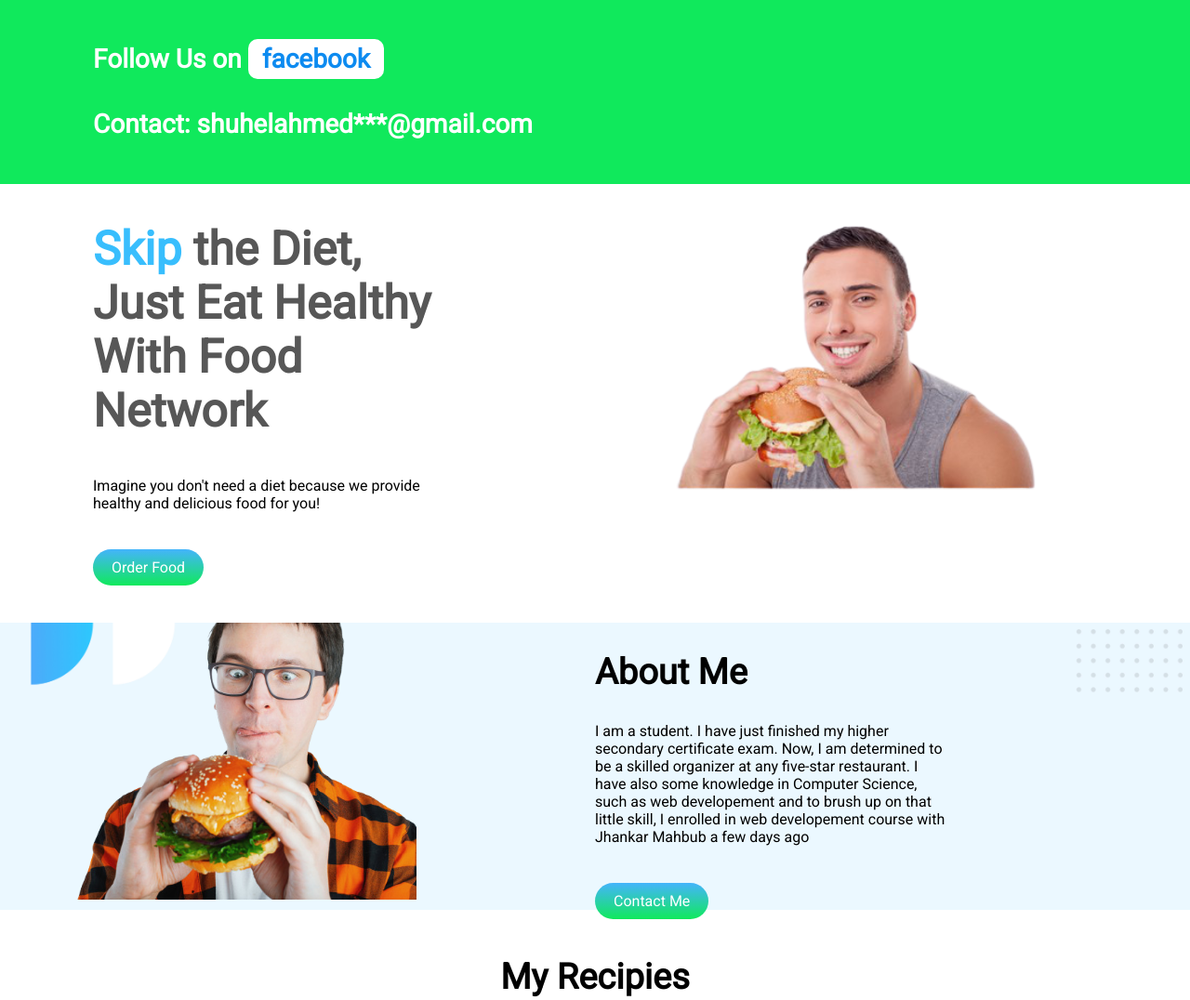
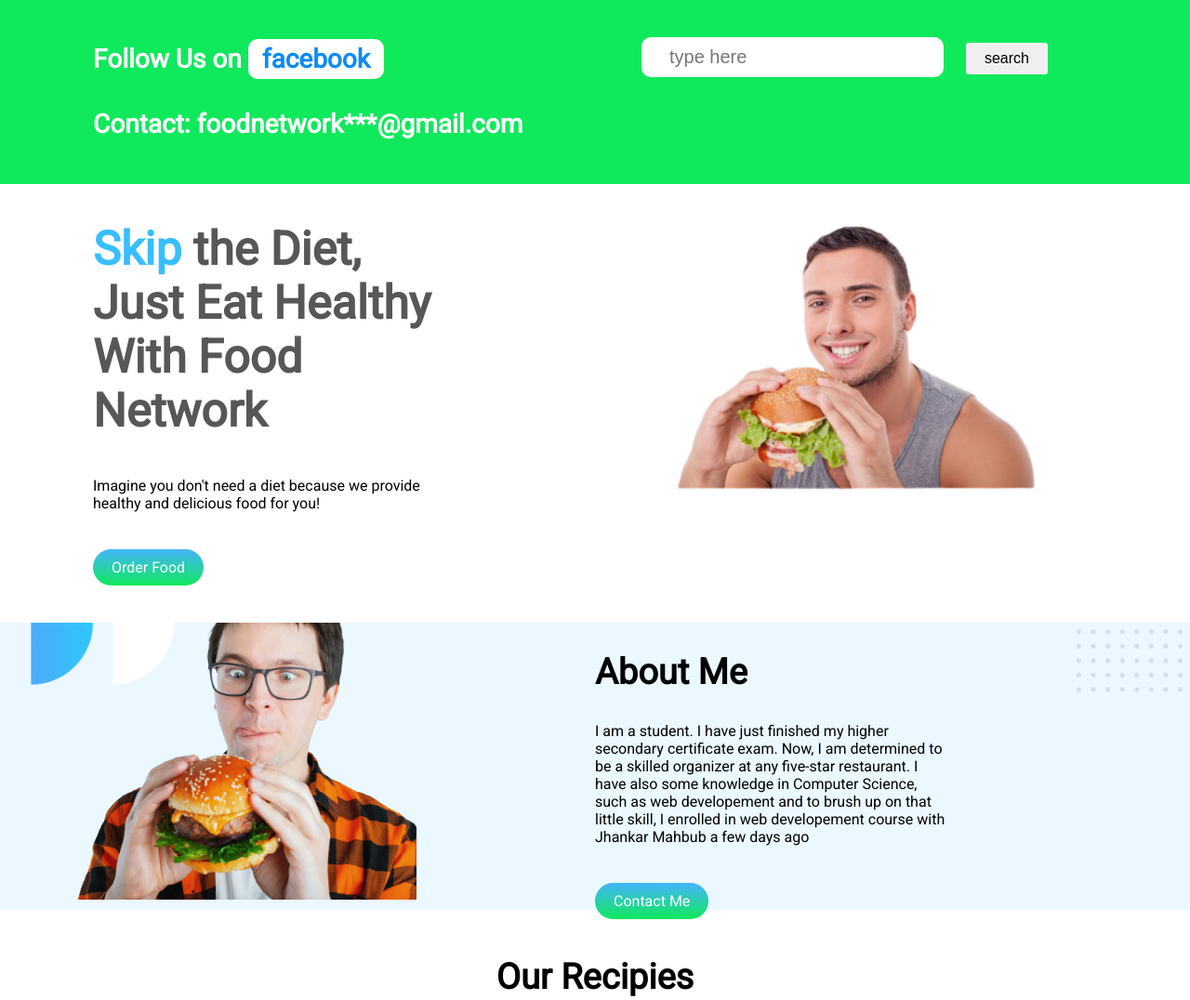
Before and after one commit to shuhelahm/food-network, a plain HTML site: page index.html in a window 1280 px wide. Shown: the top 1076 px of the page at 93% size. Drawn offline with Linux system fonts and the light colour scheme.

Commit message:
some modification

```diff
--- a/index.html
+++ b/index.html
@@ -13,9 +13,15 @@
 <body>
 
     <header>
-        <div class="header-section">
-            <h4>Follow Us on <a target="_blank" href="https://www.facebook.com" class="header-link">facebook</a></h4>
-            <h4>Contact: shuhelahmed***@gmail.com</h4>
+        <div class="header-section flexible-content">
+            <div class="header-left">
+                <h4>Follow Us on <a target="_blank" href="https://www.facebook.com" class="header-link">facebook</a></h4>
+                <h4>Contact: foodnetwork***@gmail.com</h4>
+            </div>
+            <div class="header-right">
+                <input class="header-input" type="text" placeholder="type here">
+                <button class="header-btn" value="submit">search</button>
+            </div>
         </div>
     </header>
 
@@ -43,22 +49,22 @@
 
     <section class="recipe-section">
         <div class="recipe-top">
-            <h1>My Recipies</h1>
+            <h1>Our Recipies</h1>
             <p>We provide diffenrent kind of foods, and interestingly we also give door-to-door delivery service throughout the whole country. Indeed, this quality services have been provided by us for years. Although we have just started our online service, foods have been loving by local people for a long time</p>
         </div>
         <div class="recipe-bottom flexible-content">
             <div class="same-recipe-bottom">
-                <img src="img/pexels-annie-untalan-4015334.jpg" alt="">
+                <img src="img/Project Cover.jpg" alt="">
                 <h4>Roshmolai</h4>
                 <p>'Roshmolai' is one of the sweetest foods in Bangladesh. It is really delicious and fond of by many people</p>
             </div>
             <div class="same-recipe-bottom">
-                <img src="img/pexels-askar-abayev-6192005.jpg" alt="">
+                <img src="img/Project Cover1.jpg" alt="">
                 <h4>Jilapi</h4>
                 <p>'Jilapi' is one of the sweetest foods in Bangladesh. It is really delicious and fond of by many people</p>
             </div>
             <div class="same-recipe-bottom">
-                <img src="img/pexels-askar-abayev-6192008.jpg" alt="">
+                <img src="img/Project Cover2.png" alt="">
                 <h4>Nimki</h4>
                 <p>'Nimki' is one of the sweetest foods in Bangladesh. It is really delicious and fond of by many people</p>
             </div>
--- a/style.css
+++ b/style.css
@@ -13,11 +13,15 @@ a{
 
 .header-section{
     background-color: #10e95c;
+}
+
+.header-left{
+    width: 50%;
     padding: 10px 0;
     color: white;
 }
 
-.header-section h4{
+.header-left h4{
     margin-left: 100px;
     font-size: 28px;
 }
@@ -32,6 +36,26 @@ a{
 .header-link:hover{
     color: white;
     background-color: #0D8BF0;
+}
+
+.header-right {
+    width: 50%;
+    padding: 40px 0 0 100px;
+}
+
+.header-input{
+    padding: 10px 30px;
+    border: none;
+    border-radius: 10px;
+    font-size: 20px;
+    margin-right: 20px;
+}
+
+.header-btn{
+    padding: 8px 20px;
+    border: none;
+    border-radius: 3px;
+    font-size: 16px;
 }
 
 .banner-section{
@@ -137,6 +161,7 @@ a{
 .same-recipe-bottom img{
     width: 100%;
     height: 180px;
+    border-radius: 10px;
 }
 
 .team-sectiion h1{
```
Also changed, not shown: img/7.png (deleted), img/pexels-annie-untalan-4015334.jpg (deleted), img/pexels-askar-abayev-6192005.jpg (deleted), 1 other file.
